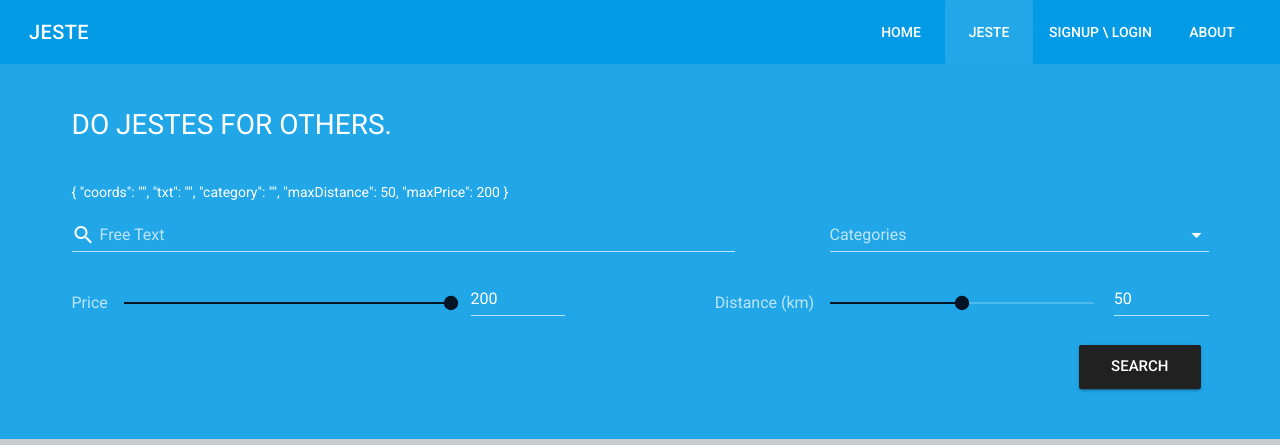
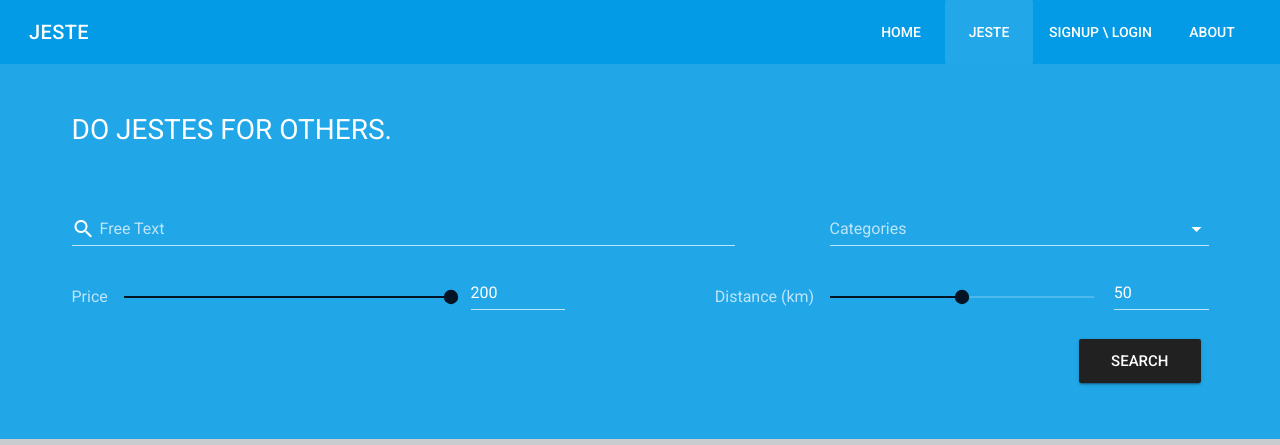
Before and after one commit to ItaiYosephi/jeste-front, a Vue app: page /#/jeste in a window 1280 px wide. Shown: the top 445 px of the page. Built offline with nearby package versions, Linux system fonts and the light colour scheme; no server answers; what vue-beautiful-chat, vue-socket.io would draw is missing.

Commit message:
delted comments

```diff
--- a/src/components/jestes/JesteFilter.vue
+++ b/src/components/jestes/JesteFilter.vue
@@ -1,6 +1,5 @@
 <template>
 	<v-form>
-		{{filter}}
 		<v-layout row wrap>
 			<v-flex xs12 md7>
 				<v-text-field color="secondary" v-model="txt" flat hide-details clearable prepend-inner-icon="search" label="Free Text" @keyup.enter.native="filterJestes" @click:prepend-inner="filterJestes">
@@ -60,9 +59,6 @@ export default {
 	},
 	methods: {
 		filterJestes() {
-			// let filterBy = JSON.parse(JSON.stringify(this.filterBy));
-			// filterBy.maxDistance = filterBy.maxDistance * 1000;
-			// console.log('filterBy:', filterBy);
 			this.$store.dispatch({ type: JESTES_LOAD });
 		}
 	},
```
